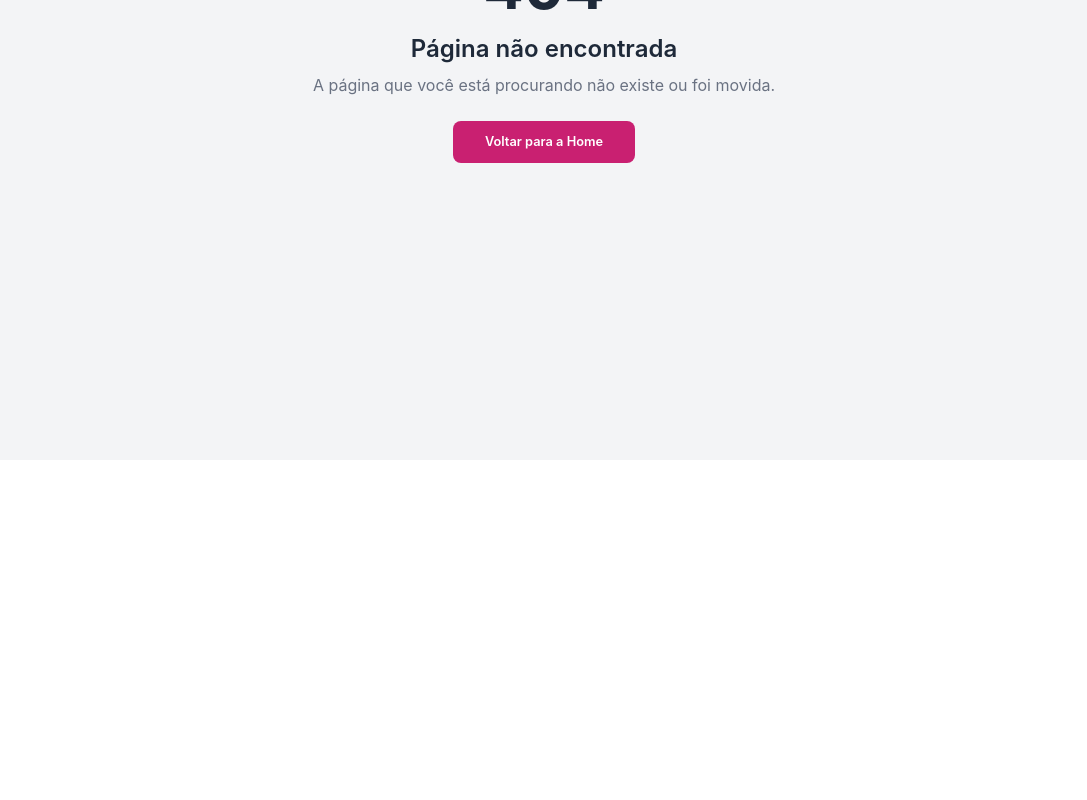
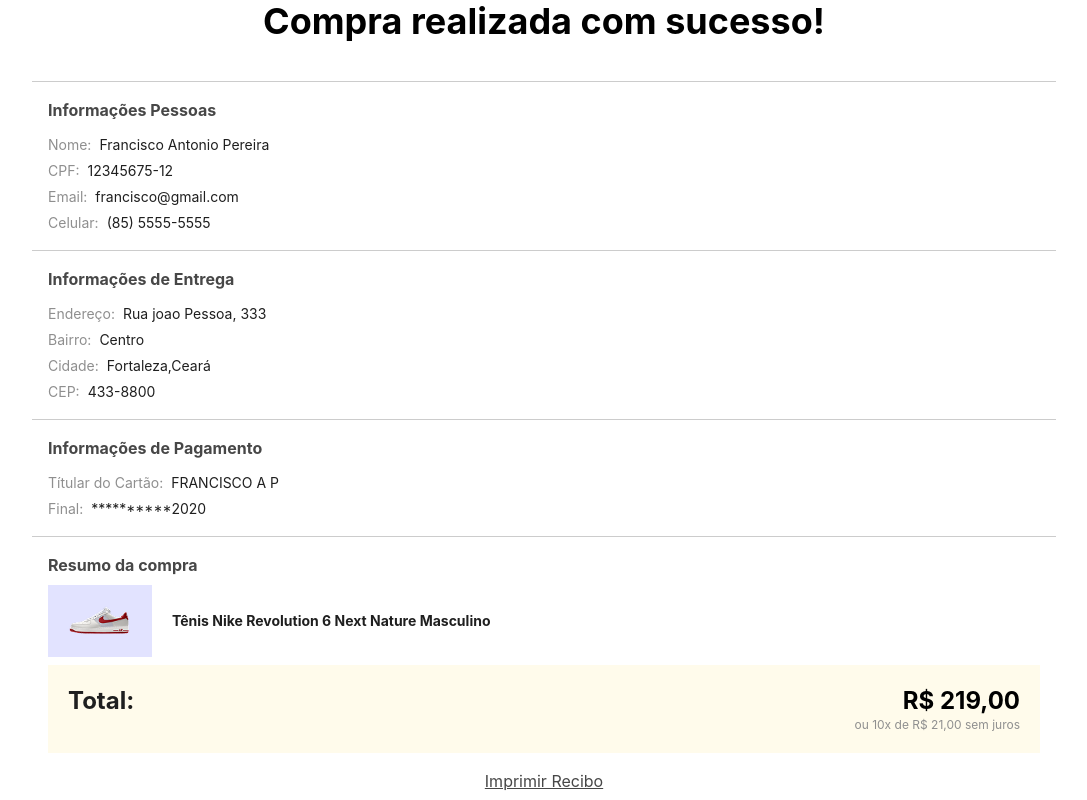
Before and after one commit to Noellyalbus/projeto_front-end, a React (Vite) app: page /carrinho/confirme/sucesso in a window 1280 px wide. Before the commit this address had no page. Shown: the part 340-1140 px from the top of the page, without its empty margins (96-1183 px from the left). Before the commit the page ends 800 px from the top, so only its background shows below. Built offline with nearby package versions, Linux system fonts and the light colour scheme.

Commit message:
Add success page for purchase confirmation and update routing

```diff
--- a/src/Routes/paths.jsx
+++ b/src/Routes/paths.jsx
@@ -5,6 +5,7 @@
 import PageTeste from "../pages/PageTeste";
 import CarrinhoPage from "../pages/CarrinhoPage";
 import CarrinhoCompraConfirme from "../pages/CarrinhoCompra";
+import CarrinhoCompraSucesso from "../pages/CarrinhoCompraSucesso";
 // import ProductListing from "../pages/ProductListingPage";
 // import ProductView from "../pages/ProductViewPage";
 
@@ -16,6 +17,7 @@
           <Route index element={<HomePage />} />
           <Route path="/carrinho" element={<CarrinhoPage/>} />
           <Route path="/carrinho/confirme" element={<CarrinhoCompraConfirme/>} />
+          <Route path="/carrinho/confirme/sucesso" element={<CarrinhoCompraSucesso/>} />
           {/* <Route path="/products" element={<ProductListing />} /> */}
           {/* <Route path="/products/productview" element={<ProductView />} /> */}
           {/* <Route path="/Login" element={<LoginPage/>} /> */}
--- a/src/pages/CarrinhoCompra.jsx
+++ b/src/pages/CarrinhoCompra.jsx
@@ -1,11 +1,13 @@
+import { useNavigate } from "react-router-dom";
 import FormCarrinhoConfirme from "../components/FormCarrinhoConfirme/FormCarrinhoConfirme"
 
 
 const CarrinhoCompraConfirme = () => {
 
-
+const navigate = useNavigate();
    async function Submit(dados){
         console.log(dados);
+         navigate('/carrinho/confirme/sucesso');
     }
     return (
        <FormCarrinhoConfirme onSubmit={Submit} />
--- /dev/null
+++ b/src/pages/CarrinhoCompraSucesso.jsx
@@ -0,0 +1,104 @@
+import { NavLink, useNavigate } from 'react-router-dom';
+import Party from '../../assets/party.png';
+import Button from '../components/Button/Button';
+import sapato from "../../assets/sapato-carrinho.png";
+
+
+const CarrinhoCompraSucesso = () => {
+    const navigate = useNavigate();
+    return (
+
+        <div className=' flex flex-col justify-center  pt-5 lg:pt-8 px-8 lg:px-24 '>
+            <div className="flex flex-col p-8 bg-white">
+                <div className='flex flex-col items-center p-8 lg:px-20 lg:py-10 gap-5'>
+                    <img src={Party} alt="Compra realizada com sucesso" />
+                    <h3 className="text-4xl font-bold text-center">Compra realizada com sucesso!</h3>
+                </div>
+                <hr className=" border-light-gray-2" />
+                <div className='flex flex-col p-4  gap-0.5'>
+                    <p className='text-md text-dark-gray-2 font-bold mb-2'>Informações Pessoas</p>
+                    <div>
+                        <span className='text-sm text-light-gray mr-2 ' >Nome:</span><span className='text-sm text-dark-gray'>Francisco Antonio Pereira</span>
+                    </div>
+                    <div>
+                        <span className='text-sm text-light-gray mr-2 ' >CPF:</span><span className='text-sm text-dark-gray'>12345675-12</span>
+                    </div>
+                    <div>
+                        <span className='text-sm text-light-gray mr-2 ' >Email:</span><span className='text-sm text-dark-gray'>francisco@gmail.com</span>
+                    </div>
+                    <div>
+                        <span className='text-sm text-light-gray mr-2 ' >Celular:</span><span className='text-sm text-dark-gray'>(85) 5555-5555</span>
+                    </div>
+
+                </div>
+
+                <hr className=" border-light-gray-2" />
+                <div className='flex flex-col p-4  gap-0.5'>
+                    <p className='text-md text-dark-gray-2 font-bold mb-2'>Informações de Entrega</p>
+                    <div>
+                        <span className='text-sm text-light-gray mr-2 ' >Endereço:</span><span className='text-sm text-dark-gray'>Rua joao Pessoa, 333</span>
+                    </div>
+                    <div>
+                        <span className='text-sm text-light-gray mr-2 ' >Bairro:</span><span className='text-sm text-dark-gray'>Centro</span>
+                    </div>
+                    <div>
+                        <span className='text-sm text-light-gray mr-2 ' >Cidade:</span><span className='text-sm text-dark-gray'>Fortaleza,Ceará </span>
+                    </div>
+                    <div>
+                        <span className='text-sm text-light-gray mr-2 ' >CEP:</span><span className='text-sm text-dark-gray'>433-8800</span>
+                    </div>
+
+                </div>
+
+                <hr className=" border-light-gray-2" />
+                <div className='flex flex-col p-4  gap-0.5'>
+                    <p className='text-md text-dark-gray-2 font-bold mb-2'>Informações de Pagamento</p>
+                    <div>
+                        <span className='text-sm text-light-gray mr-2 ' >Títular do Cartão:</span><span className='text-sm text-dark-gray uppercase'>Francisco a p</span>
+                    </div>
+                    <div>
+                        <span className='text-sm text-light-gray mr-2 ' >Final:</span><span className='text-sm text-dark-gray'>**********2020</span>
+                    </div>
+                </div>
+                <hr className=" border-light-gray-2" />
+                <div className='p-4'>
+                    <p className='text-md text-dark-gray-2 font-bold mb-2'>Resumo da compra</p>
+
+                    <div className="flex items-center  space-x-5">
+                        <div className="bg-soft-purple p-2 lg:p-5 h-max" >
+                            <img className='w-16' src={sapato} alt="" />
+                        </div>
+                        <span className="text-sm text-dark-gray font-bold ">
+                            Tênis Nike Revolution 6 Next Nature Masculino
+                        </span>
+                    </div>
+
+                    <div className="flex flex-col gap-4 pt-2">
+
+                        <div className=" flex flex-col p-5 bg-amber-50  item-end text-end">
+                            <div className="flex flex-row justify-between">
+                                <span className="text-dark-gray text-2xl font-bold">Total:</span>
+                                <span className="text-darkgray font-bold text-2xl">R$ 219,00</span>
+                            </div>
+                            <span className="text-light-gray  text-xs">ou 10x de R$ 21,00 sem juros</span>
+                        </div>
+                        <div className='flex items-center justify-center  text-dark-gray-2 '>
+                            <NavLink className='underline hover:text-primary' to={'#'}>Imprimir Recibo</NavLink>
+                        </div>
+
+
+
+
+                    </div>
+                </div>
+
+            </div>
+            <div className='flex flex-col items-center justify-center p-8 mt-5'>
+
+                <Button variant="tertiary" type='button ' onClick={() => navigate('/')}>Voltar para Home</Button>
+            </div>
+        </div>
+    );
+}
+
+export default CarrinhoCompraSucesso;
```
Also changed, not shown: assets/party.png (added).
